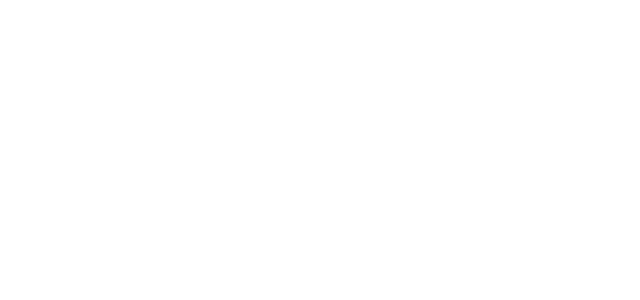
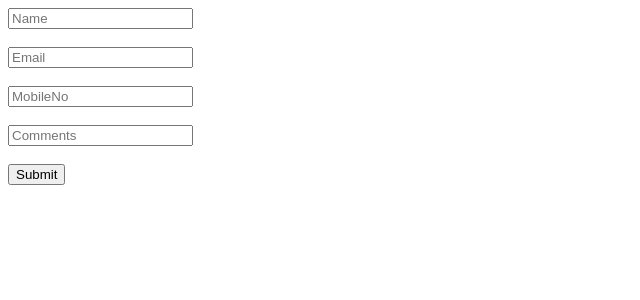
Before and after one commit to Sudha1919/Submit, a React (Create React App) app: page / in a window 1280 px wide. Shown: the top 300 px of the page, without its empty margins (0-640 px from the left). Built offline with nearby package versions, Linux system fonts and the light colour scheme.

Commit message:
2 files modified

```diff
--- a/src/App.js
+++ b/src/App.js
@@ -1,10 +1,12 @@
-import React from "react";
-import "./style.css";
+import React from 'react';
+import './style.css';
+
+import SubmitForm from './SubmitForm';
 
 export default function App() {
   return (
     <>
-
+      <SubmitForm />
     </>
   );
 }
```
Also changed, not shown: src/SubmitForm.js (+8 -0 lines).
